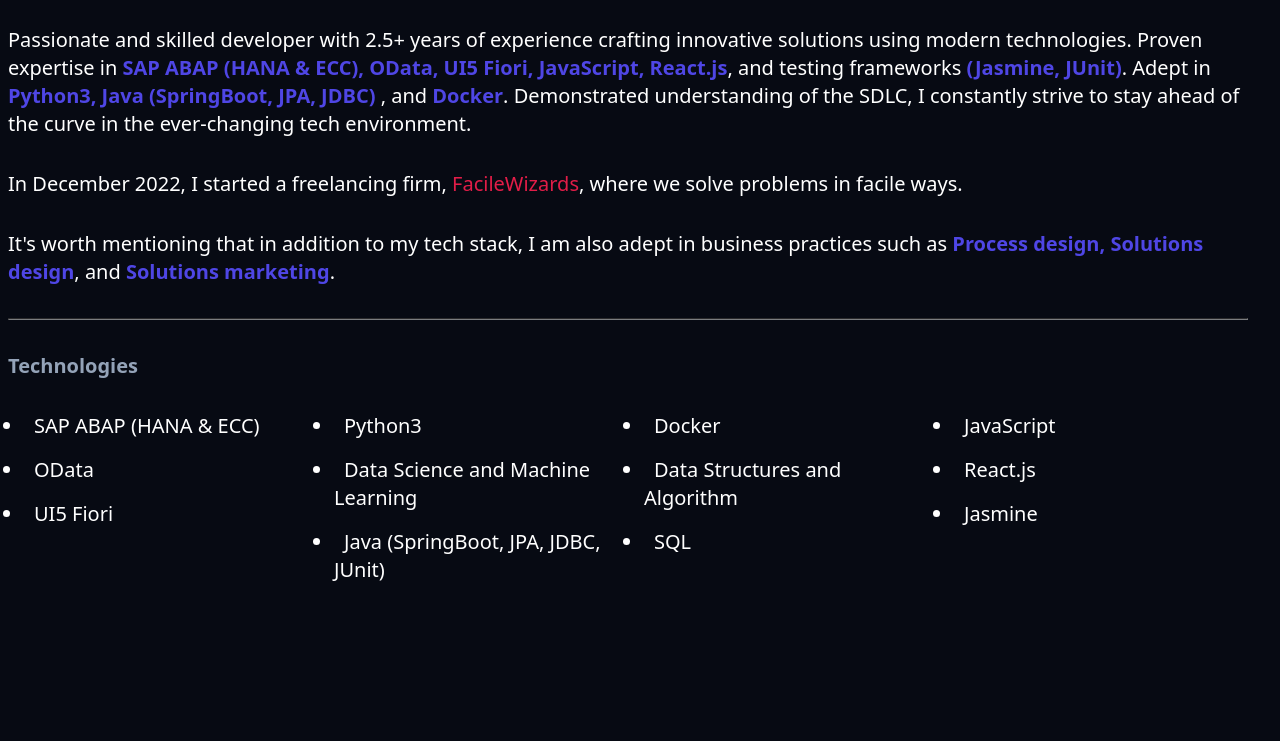
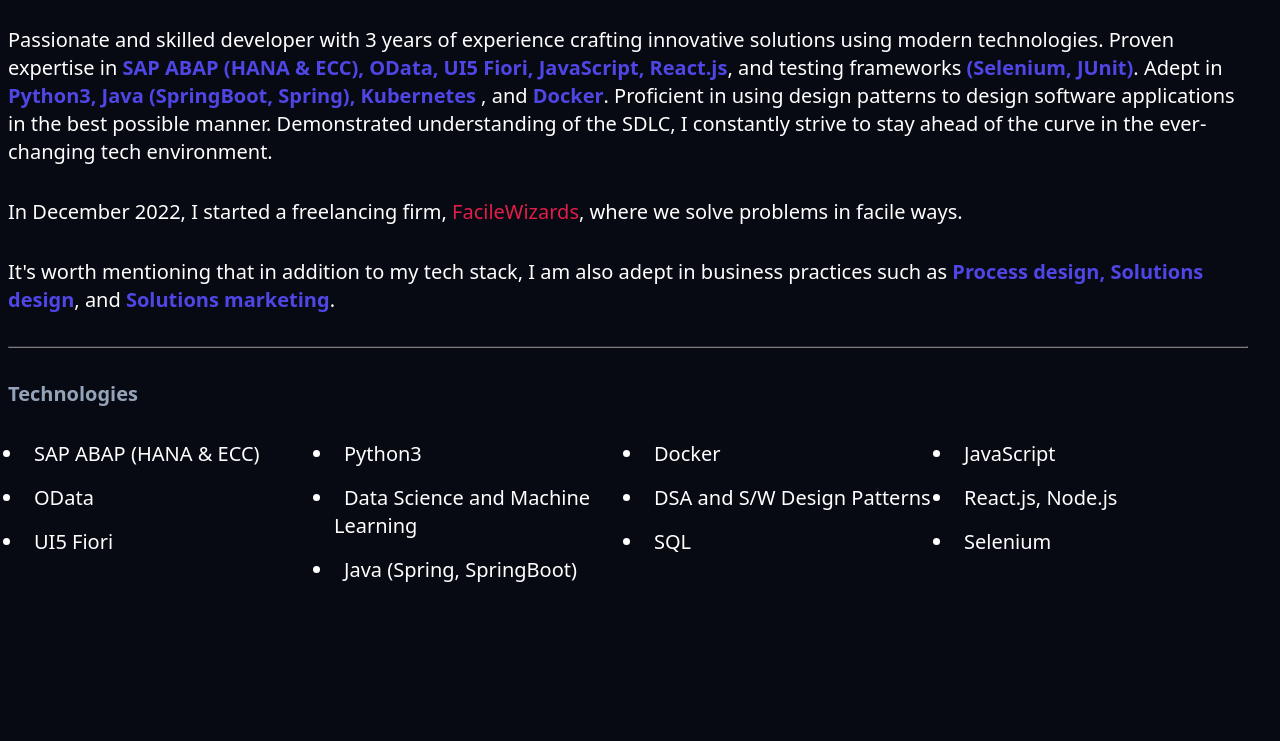
Before and after one commit to facileWizard/Portfolio, a website built with Vite: page index.html in a window 1280 px wide. Shown: the part 761-1502 px from the top of the page. Built offline with nearby package versions, Linux system fonts and the light colour scheme; a web font is replaced by a local one.

Commit message:
Change 1
Minimal Head Changes

```diff
--- a/index.html
+++ b/index.html
@@ -20,7 +20,7 @@
       rel="stylesheet"
     />
     <meta name="description" content="Portfolio" />
-    <meta name="keywords" content="s/4 hana, ui5 fiori, odata, java, springboot, jdbc, jpa, docker, python3, data science and machine learning, data structures and algorithm
+    <meta name="keywords" content="s/4 hana abap, ui5 fiori, odata, java, springboot, jdbc, jpa, docker, python3, data science and machine learning, data structures and algorithm
     sql, web design, html, css, js, jasmine" />
     <title>Portfolio</title>
   </head>
@@ -129,9 +129,10 @@
         <div class="about__content">
           <h2 class="about__title">About</h2>
           <p class="about__description">
-            Passionate and skilled developer with 2.5+ years of experience crafting innovative solutions using modern technologies. Proven expertise in <strong>SAP ABAP
-              (HANA & ECC), OData, UI5 Fiori, JavaScript, React.js</strong>, and testing frameworks <strong>(Jasmine, JUnit)</strong>. Adept in <strong>Python3, Java (SpringBoot, JPA, JDBC)</strong>
+            Passionate and skilled developer with 3 years of experience crafting innovative solutions using modern technologies. Proven expertise in <strong>SAP ABAP
+              (HANA & ECC), OData, UI5 Fiori, JavaScript, React.js</strong>, and testing frameworks <strong>(Selenium, JUnit)</strong>. Adept in <strong>Python3, Java (SpringBoot, Spring), Kubernetes</strong>
               , and <strong>Docker</strong>.
+              Proficient in using design patterns to design software applications in the best possible manner.
               Demonstrated understanding of the SDLC, I constantly strive to stay ahead of the curve in the ever-changing tech environment.
           </p>
           <p class="about__description">
@@ -152,17 +153,17 @@
             <ul class="about__ul">
               <li class="about__list">Python3</li>
               <li class="about__list">Data Science and Machine Learning</li>
-              <li class="about__list">Java (SpringBoot, JPA, JDBC, JUnit)</li>
+              <li class="about__list">Java (Spring, SpringBoot)</li>
             </ul>
             <ul class="about__ul">
               <li class="about__list">Docker</li>
-              <li class="about__list">Data Structures and Algorithm</li>
+              <li class="about__list">DSA and S/W Design Patterns</li>
               <li class="about__list">SQL</li>
             </ul>
             <ul class="about__ul">
               <li class="about__list">JavaScript</li>
-              <li class="about__list">React.js</li>
-              <li class="about__list">Jasmine</li>
+              <li class="about__list">React.js, Node.js</li>
+              <li class="about__list">Selenium</li>
             </ul>
           </div>
         </div>
```
